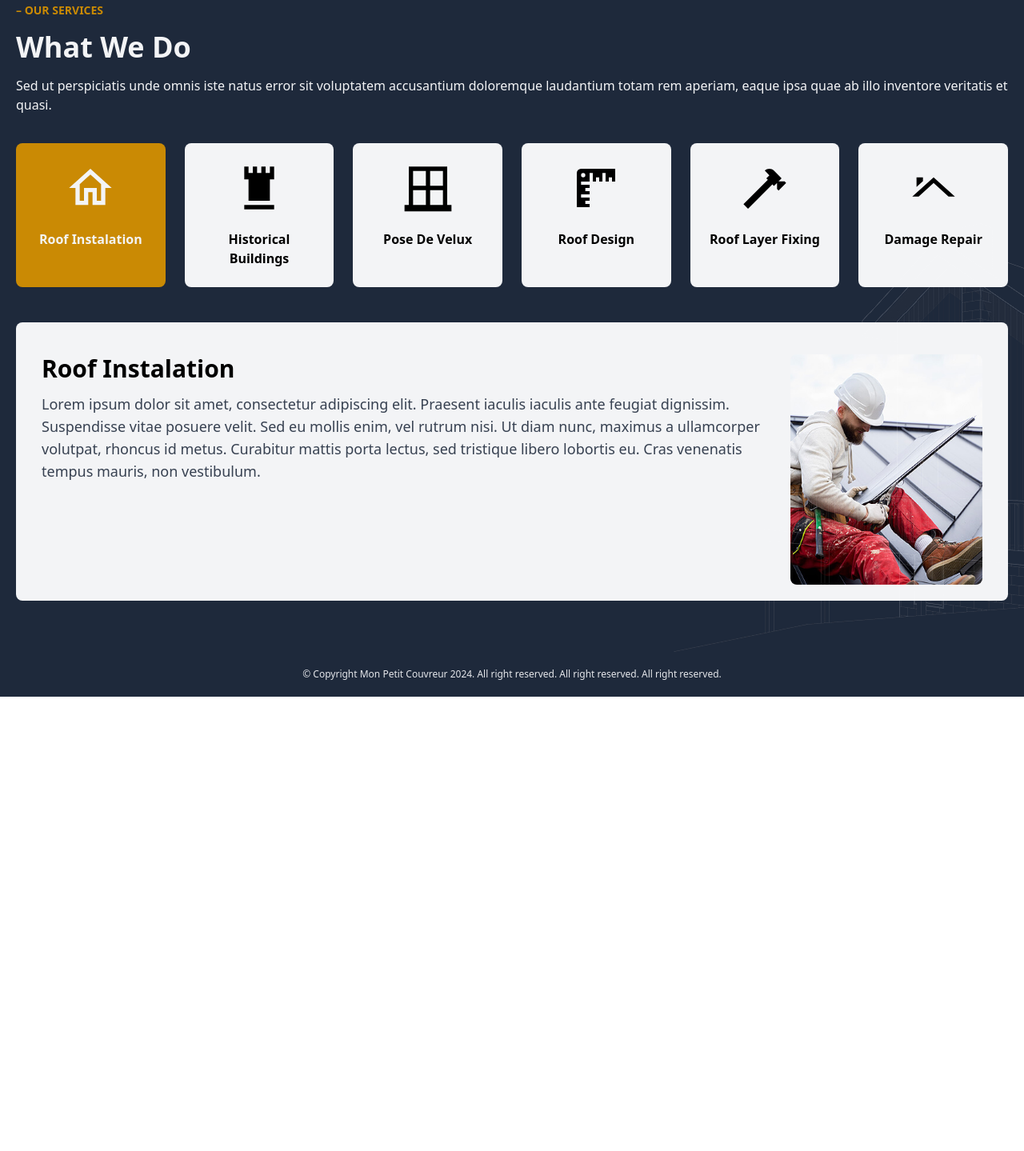
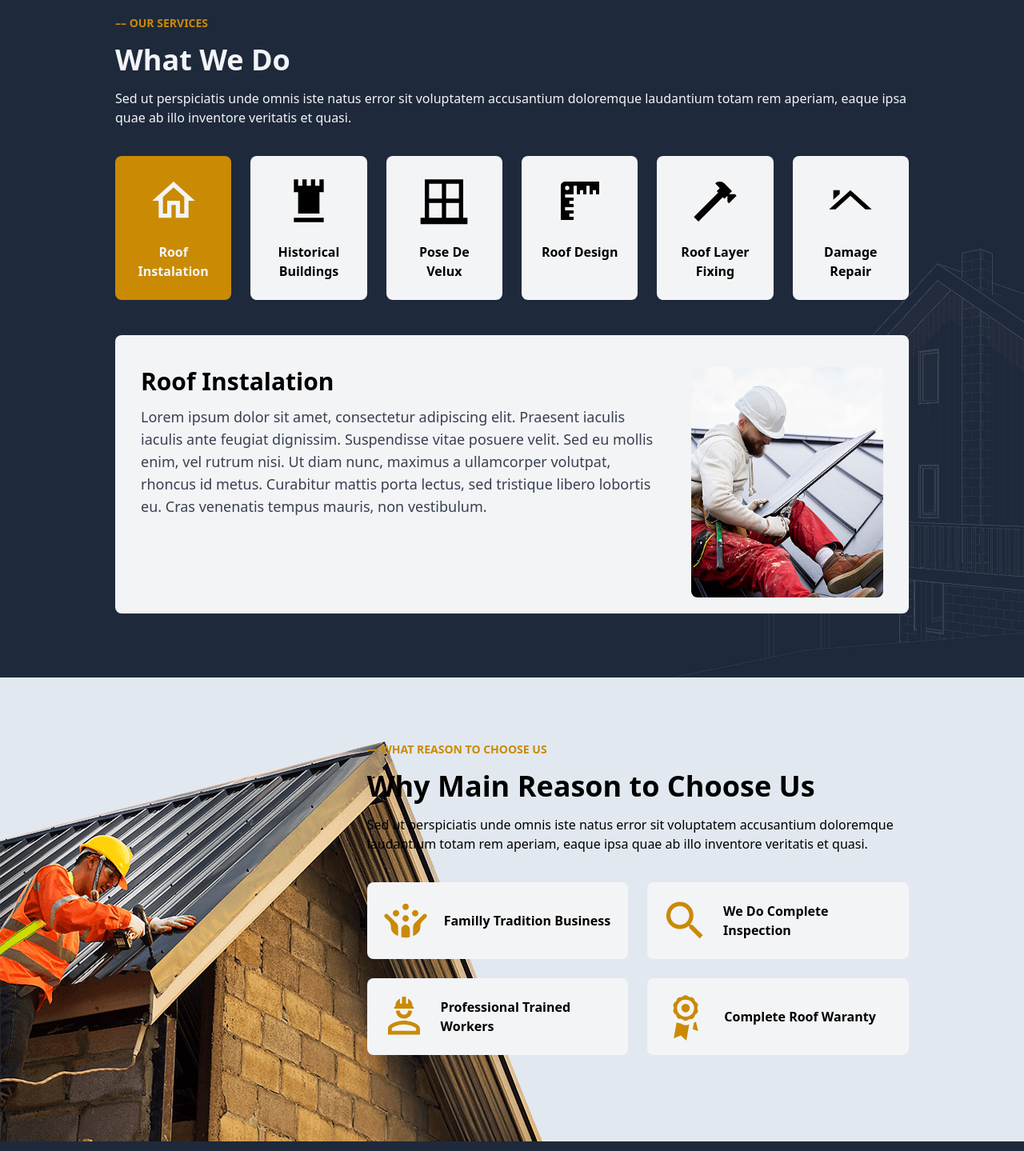
Before and after one commit to juliengrimault/monpetitcouvreur.github.io, a Gatsby site: page / in a window 1280 px wide. Shown: the part 541-1980 px from the top of the page at 80% size. Before the commit the page ends 1412 px from the top, so only its background shows below. Built offline with nearby package versions, Linux system fonts and the light colour scheme; Gatsby itself is replaced by a stand-in of ours.

Commit message:
add why-choose-us section + consolidate section layout in a component

```diff
--- /dev/null
+++ b/src/components/section-layout.tsx
@@ -0,0 +1,24 @@
+import React, { PropsWithChildren } from "react"
+
+interface SectionProps {
+    title: string
+    subtitle: string
+    details: string
+}
+const SectionLayout = (props: PropsWithChildren<SectionProps>) => {
+  return (
+      <div className="container mx-auto max-w-6xl py-20 px-5 sm:px-10 md:px-16 lg:px-20">
+        <div className="flex flex-col gap-4">
+          <span className="text-yellow-600 font-bold text-sm">–{props.subtitle}</span>
+          <h2 className="text-4xl font-extrabold">{props.title}</h2>
+
+          <span>{props.details}</span>
+
+          { props.children }
+
+        </div>
+      </div>
+  )
+}
+
+export default SectionLayout
--- a/src/components/WhatWeDoSection.tsx
+++ b/src/components/what-we-do-section.tsx
@@ -8,6 +8,7 @@ import Service_4 from '../images/Service-4.jpg';
 import Service_5 from '../images/Service-5.jpg';
 import Service_6 from '../images/Service-6.jpg';
 import BgImage from '../images/what_we_do_section_bg.jpg'
+import SectionLayout from './section-layout';
 import { mdiHomeRoof, mdiHomeOutline, mdiChessRook, mdiWindowClosedVariant, mdiRulerSquare, mdiHammer } from '@mdi/js';
 
 interface Section {
@@ -90,15 +91,13 @@ const WhatWeDoSection = () => {
   const [selectedSection, setSelectedSection] = useState(sections[0])
 
   return (
-    <section className="relative bg-slate-800 text-gray-100">
-      <div className="container mx-auto">
-        <div className="px-5 py-16 flex flex-col gap-4">
-          <span className="text-yellow-600 font-bold text-sm">– OUR SERVICES</span>
-          <h2 className="text-4xl font-extrabold">What We Do</h2>
-
-          <span>Sed ut perspiciatis unde omnis iste natus error sit voluptatem accusantium doloremque laudantium totam rem aperiam, eaque ipsa quae ab illo inventore veritatis et quasi.</span>
-
-          <ul className="container grid grid-cols-2 gap-6 pt-5 pb-7 md:grid-cols-3 lg:grid-cols-6">
+    <section className="relative bg-slate-800 text-gray-100 -z-20">
+      <SectionLayout
+        title='What We Do'
+        subtitle='– OUR SERVICES'
+        details='Sed ut perspiciatis unde omnis iste natus error sit voluptatem accusantium doloremque laudantium totam rem aperiam, eaque ipsa quae ab illo inventore veritatis et quasi.'
+      >
+         <ul className="grid grid-cols-2 gap-6 pt-5 pb-7 md:grid-cols-3 lg:grid-cols-6">
             {
               sections.map((s) => {
                 return <Tile
@@ -112,11 +111,11 @@ const WhatWeDoSection = () => {
         </ul>
 
         <Details id={ selectedSection.id } details={ selectedSection.details } />
-        </div>
-      </div>
+      </SectionLayout>
+
       <motion.img
         src={BgImage}
-        className='absolute bottom-0 end-0 mix-blend-lighten object-right-bottom opacity-15'
+        className='absolute max-w-[100%] -z-10 bottom-0 end-0 mix-blend-lighten object-right-bottom opacity-15'
         initial={{ x: "100%" }}
         whileInView={{ x: 0 }}
         viewport={{ once: true }}
@@ -173,7 +172,7 @@ const Details = (props: DetailsProps) => {
   return (
     <motion.div
       key={props.id}
-      className='container bg-gray-100 text-black rounded-lg pt-10 pb-5 px-5 gap-5 flex flex-col lg:flex-row lg:gap-8 lg:px-8'
+      className='bg-gray-100 text-black rounded-lg pt-10 pb-5 px-5 gap-5 flex flex-col lg:flex-row lg:gap-8 lg:px-8'
       initial={{ scaleY: 0.9 }}
       animate={{ scaleY: 1.0 }}
       transition={{ duration: 0.3 }}
--- /dev/null
+++ b/src/components/why-choose-us-section.tsx
@@ -0,0 +1,89 @@
+import Icon from '@mdi/react';
+import { motion } from "framer-motion";
+import React, { useState } from "react"
+import BgImage from '../images/why_choose_us_bg.png'
+import { mdiCrowd, mdiMagnify, mdiAccountHardHatOutline, mdiSealVariant } from '@mdi/js';
+import SectionLayout from './section-layout';
+
+interface Reason {
+  title: string
+  icon: string
+}
+
+const reasons: Reason[] = [
+  {
+    title: "Familly Tradition Business",
+    icon: mdiCrowd
+  },
+  {
+    title: "We Do Complete Inspection",
+    icon: mdiMagnify
+  },
+  {
+    title: "Professional Trained Workers",
+    icon: mdiAccountHardHatOutline
+  },
+  {
+    title: "Complete Roof Waranty",
+    icon: mdiSealVariant
+  },
+]
+
+const WhyChooseUsSection = () => {
+  return (
+    <section className="relative bg-slate-200 -z-20">
+      <div className='container mx-auto flex flex-row max-w-6xl'>
+        <div className='w-0 lg:w-2/5'></div>
+        <SectionLayout
+          title='Why Main Reason to Choose Us'
+          subtitle='– WHAT REASON TO CHOOSE US'
+          details='Sed ut perspiciatis unde omnis iste natus error sit voluptatem accusantium doloremque laudantium totam rem aperiam, eaque ipsa quae ab illo inventore veritatis et quasi.'
+        >
+          <ul className="grid grid-cols-1 sm:grid-cols-2 gap-6 pt-5 pb-7">
+            {
+              reasons.map((r, idx) => {
+                return <Tile
+                  key={idx}
+                  {...r}
+                />
+              })
+            }
+          </ul>
+        </SectionLayout>
+      </div>
+
+      <motion.img
+        src={BgImage}
+        className='absolute max-w-[100%] -z-10 bottom-0 start-0 object-left-bottom opacity-15 lg:opacity-100'
+        initial={{ x: "-100%" }}
+        whileInView={{ x: 0 }}
+        viewport={{ once: true }}
+        transition={{
+          ease: "easeInOut",
+          duration: 2.5,
+          delay: 0.1
+        }}
+      />
+
+    </section>
+  )
+}
+
+const Tile = (props: Reason) => {
+  return (
+    <li className={`
+    bg-gray-100 text-black
+    flex flex-row items-center gap-4
+    p-4 rounded-lg
+    group hover:bg-yellow-600 hover:text-gray-100
+    transition duration-300
+    `}>
+      <Icon path={props.icon} className='fill-yellow-600 group-hover:fill-gray-100 transition duration-300' color='' size='4rem' />
+      <h3 className='text-l font-bold text-start'>
+        {props.title}
+      </h3>
+    </li>
+  )
+}
+
+export default WhyChooseUsSection
--- a/src/pages/index.tsx
+++ b/src/pages/index.tsx
@@ -1,13 +1,15 @@
 import React from "react"
 import Layout from '../components/layout'
 import Slide_v1 from '../images/Slide_v1.jpg';
-import WhatWeDoSection from '../components/WhatWeDoSection'
+import WhatWeDoSection from '../components/what-we-do-section'
+import WhyChooseUsSection from '../components/why-choose-us-section'
 
 const IndexPage = () => {
   return (
     <Layout>
       <HeroSection />
       <WhatWeDoSection />
+      <WhyChooseUsSection />
     </Layout>
   )
 }
```
Also changed, not shown: src/images/why_choose_us_bg.png (added).
